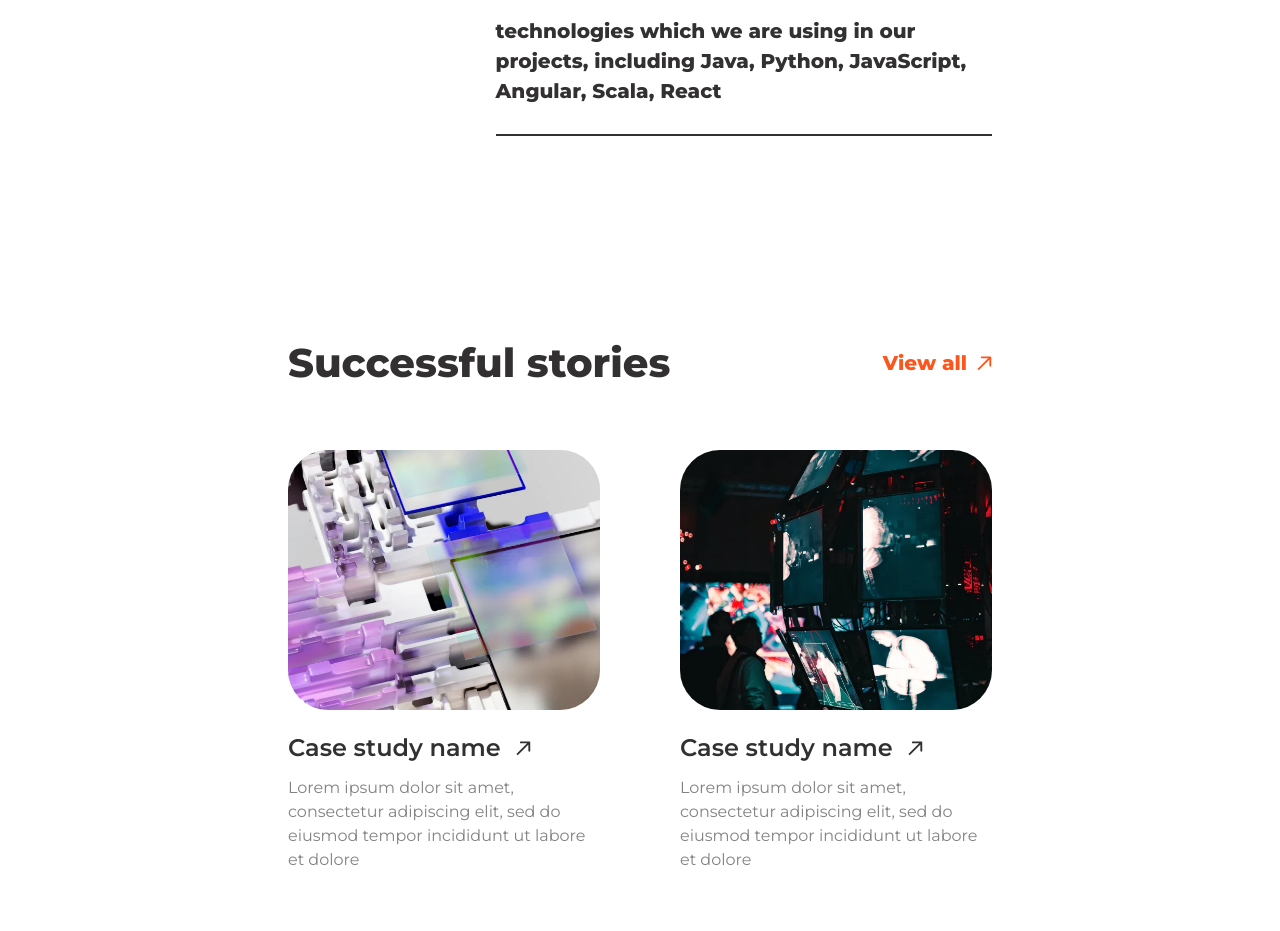
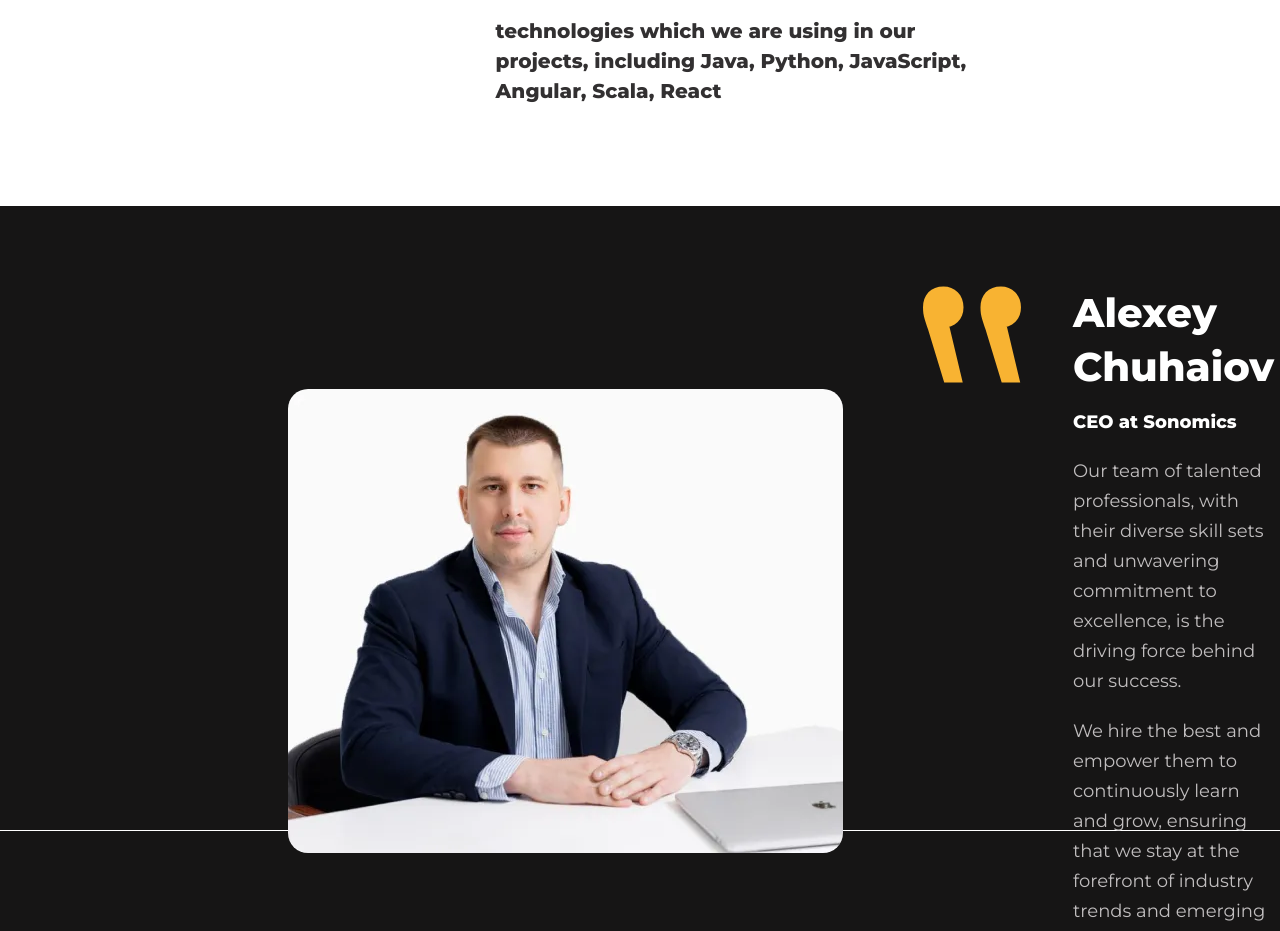
Before and after one commit to skabanets/sonomics, a React (Vite) app: page /about in a window 1280 px wide. Shown: the part 1660-2591 px from the top of the page. Built offline with nearby package versions, Linux system fonts and the light colour scheme.

Commit message:
Add Team section

```diff
--- a/src/layout/Footer.tsx
+++ b/src/layout/Footer.tsx
@@ -45,7 +45,7 @@ export const Footer = () => {
         </div>
       </div>
       <div className="container max-w-[1280px] border-t border-grey600Color pt-[30px] text-center">
-        <p className="small-text text-white">© 2024 Sonomics, Inc. All rights reserved</p>
+        <p className="small-text text-white">&copy; 2024 Sonomics, Inc. All rights reserved</p>
       </div>
     </footer>
   );
--- a/src/pages/About.tsx
+++ b/src/pages/About.tsx
@@ -1,10 +1,11 @@
-import { AboutSonomics, SonomicsNumbers, SuccessfulStories } from "../sections";
+import { AboutSonomics, SonomicsNumbers, SuccessfulStories, Team } from "../sections";
 
 const About = () => {
   return (
     <>
       <AboutSonomics />
       <SonomicsNumbers />
+      <Team />
       <SuccessfulStories />
     </>
   );
--- a/src/sections/About/SonomicsNumbers.tsx
+++ b/src/sections/About/SonomicsNumbers.tsx
@@ -18,7 +18,7 @@ export const SonomicsNumbers = () => {
               </p>
               <h4 className="w-[490px]">{title}</h4>
 
-              <Divider />
+              {index < sonomicsNumbers.length - 1 && <Divider />}
             </li>
           ))}
         </ul>
--- /dev/null
+++ b/src/sections/About/Team.tsx
@@ -0,0 +1,57 @@
+import { Icon, TeamMemberCard } from "../../components";
+
+import { images } from "../../assets";
+import { teamMembers } from "../../constants";
+import { TeamMember } from "../../types";
+
+export const Team = () => {
+  const { teamImages } = images;
+  return (
+    <section className="relative bg-blackBgColor pb-[100px] pt-[80px] before:absolute before:left-0 before:top-[624px] before:h-[1px] before:w-full before:bg-whiteTextColor before:content-['''']">
+      <div className="container">
+        <div className="relative mb-[80px] flex items-center gap-[230px]">
+          <img
+            srcSet={`${teamImages.ceo_1x} 1x, ${teamImages.ceo_2x} 2x`}
+            src={teamImages.ceo_1x}
+            alt="Alexey Chuhaiov"
+            width="555"
+            height="464"
+            loading="lazy"
+            className="rounded-[20px]"
+          />
+          <div className="w-[456px]">
+            <h2 className="mb-[14px] text-whiteTextColor">Alexey Chuhaiov</h2>
+            <h5 className="mb-[20px] text-whiteTextColor">CEO at Sonomics</h5>
+            <p className="big-text mb-[20px] text-secondaryLightTextColor">
+              Our team of talented professionals, with their diverse skill sets and unwavering
+              commitment to excellence, is the driving force behind our success.
+            </p>
+            <p className="big-text text-secondaryLightTextColor">
+              We hire the best and empower them to continuously learn and grow, ensuring that we
+              stay at the forefront of industry trends and emerging technologies.
+            </p>
+          </div>
+          <Icon
+            id="quotes"
+            className="absolute left-[635px] top-0 h-[97px] w-[99px] fill-accentYellowColor"
+          />
+        </div>
+        <div className="pt-[60px]">
+          <h2 className="mb-[40px] text-whiteTextColor">Meet the team</h2>
+          <div className="mr-[-80px] overflow-hidden">
+            <ul
+              className={`flex gap-[20px]`}
+              style={{
+                width: `calc(340px * ${teamMembers.length} + ${(teamMembers.length - 1) * 20}px)`,
+              }}
+            >
+              {teamMembers.map((member, index) => (
+                <TeamMemberCard key={index} item={member as TeamMember} index={index} />
+              ))}
+            </ul>
+          </div>
+        </div>
+      </div>
+    </section>
+  );
+};
--- a/src/sections/index.ts
+++ b/src/sections/index.ts
@@ -4,3 +4,4 @@ export * from "./Home/Services";
 export * from "./About/AboutSonomics";
 export * from "./About/SonomicsNumbers";
 export * from "./About/SuccessfulStories";
+export * from "./About/Team";
```
